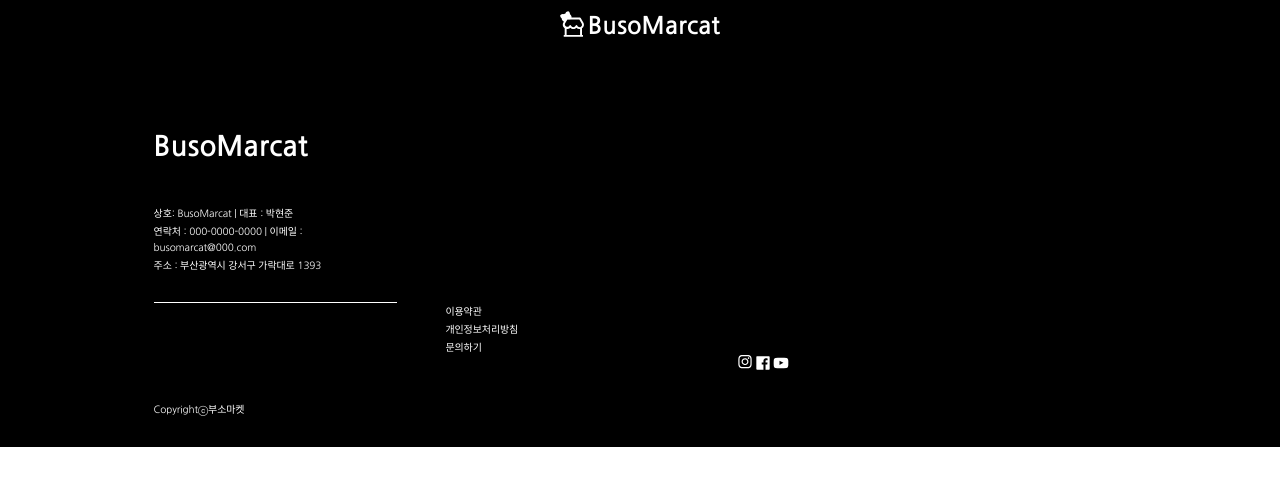
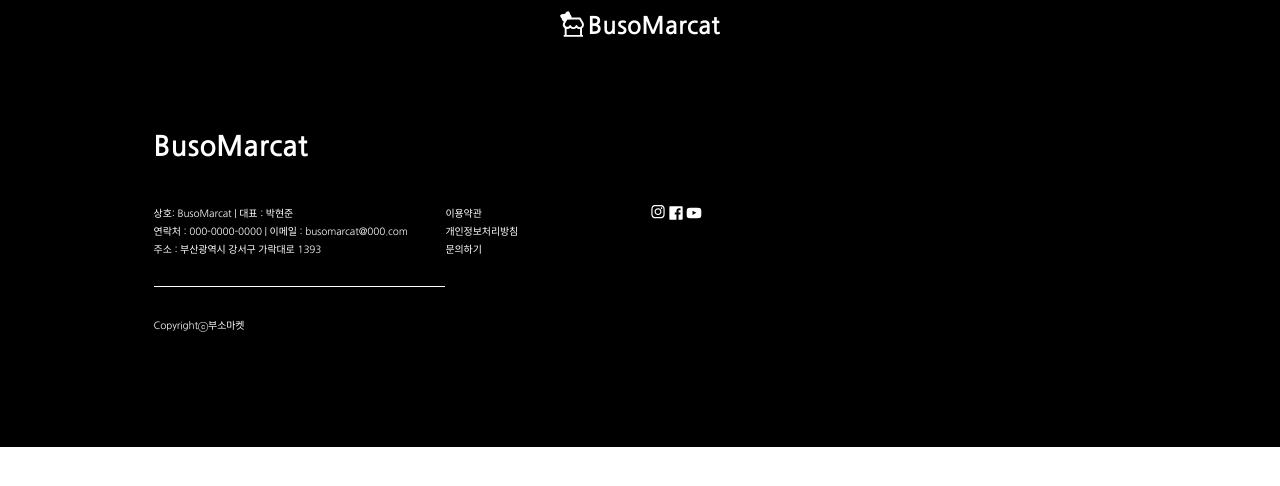
Before and after one commit to busoMarcat/v1_client, a React (Create React App) app: page /login in a window 1280 px wide. Shown: the top 486 px of the page. Built offline with nearby package versions, Linux system fonts and the light colour scheme.

Commit message:
feat : 높이 맞춤

```diff
--- a/src/components/Section/Footer/index.tsx
+++ b/src/components/Section/Footer/index.tsx
@@ -22,6 +22,7 @@ function Footer() {
           <S.FooterHGroup>
             <S.FooterTitle>{name}</S.FooterTitle>
           </S.FooterHGroup>
+          <S.FlexBox>
           <S.FooterSection>
             {[made, contact, address].map((info) => (
               <S.FooterPolicyText>{info}</S.FooterPolicyText>
@@ -37,6 +38,8 @@ function Footer() {
             <S.Icon src={facebook}></S.Icon>
             <S.Icon src={youtube}></S.Icon>
           </S.Image>
+          </S.FlexBox>
+
           <S.FooterCopyright>{copyRight}</S.FooterCopyright>
         </S.FooterInfoBox>
       </S.FooterContainer>
--- a/src/components/Section/Footer/style.ts
+++ b/src/components/Section/Footer/style.ts
@@ -39,11 +39,10 @@ export const FooterSection = styled.section`
     flex-direction: column;
     gap: 2px;
     border-bottom: 1px solid ${color.white};
-    width: 25%;
+    width: 30%;
+    border-width: 25%;
     padding-bottom: 3%;
     justify-content: center;
-    height: 30%;
-    margin: 0;
 `;
 
 export const FooterSubTitle = styled.span`
@@ -70,15 +69,18 @@ export const Detaile = styled.section`
     display: flex;
     flex-direction: column;
     gap: 2px;
-    width: 60%;
     justify-content: center;
-    margin-left: 30%;
+    height: 30%;
+    width: 21%
+`
+
+export const Image = styled.section`
+    display: flex;
+    gap: 2px;
     height: 30%;
 `
 
-export const Image = styled.section`
-    display: flex;;
-    margin-left: 60%;
-    gap: 2px;
-    height: 30%;
+export const FlexBox = styled.section`
+    display: flex;
+    flex-direction: row;
 `
```
